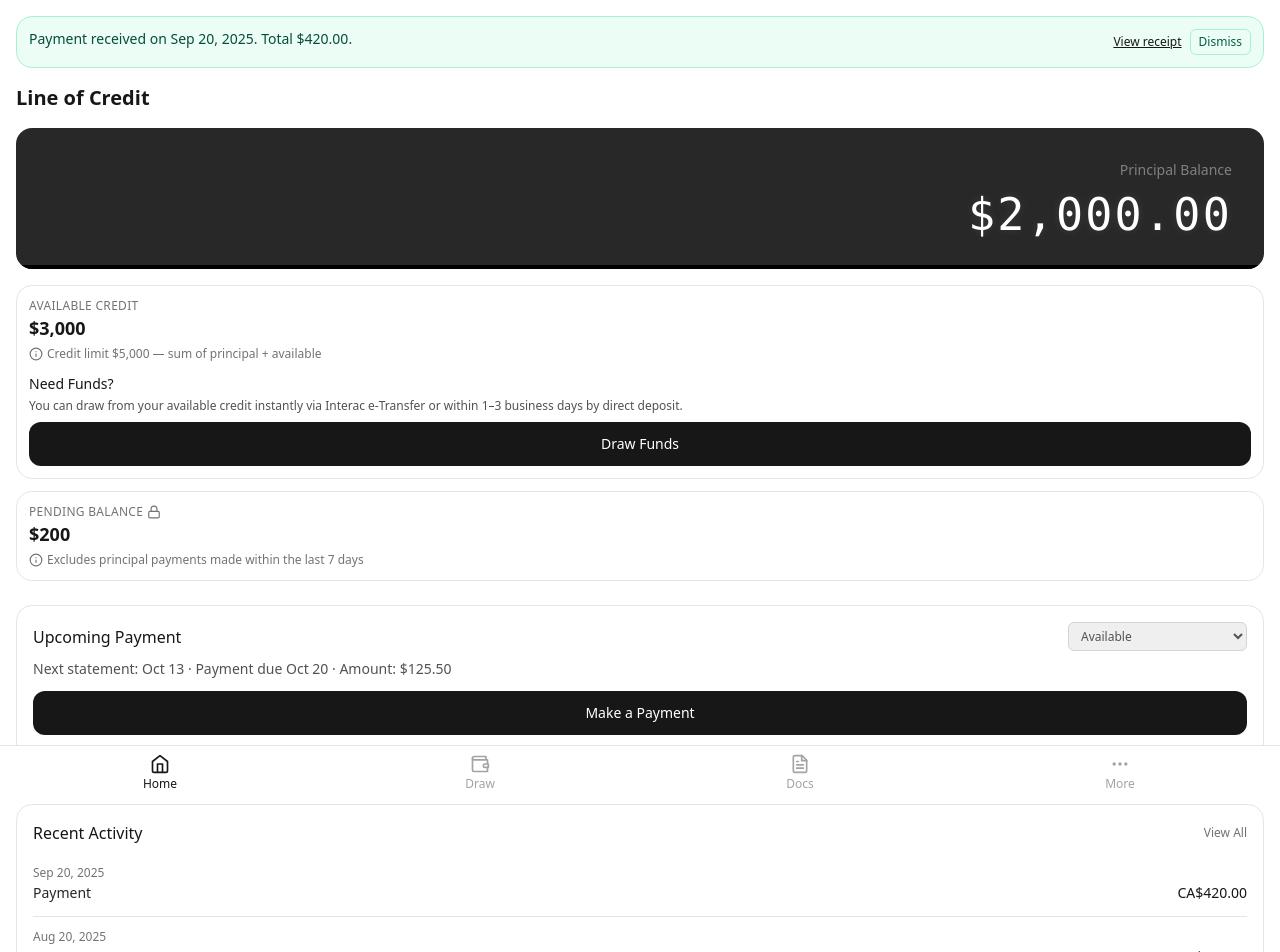
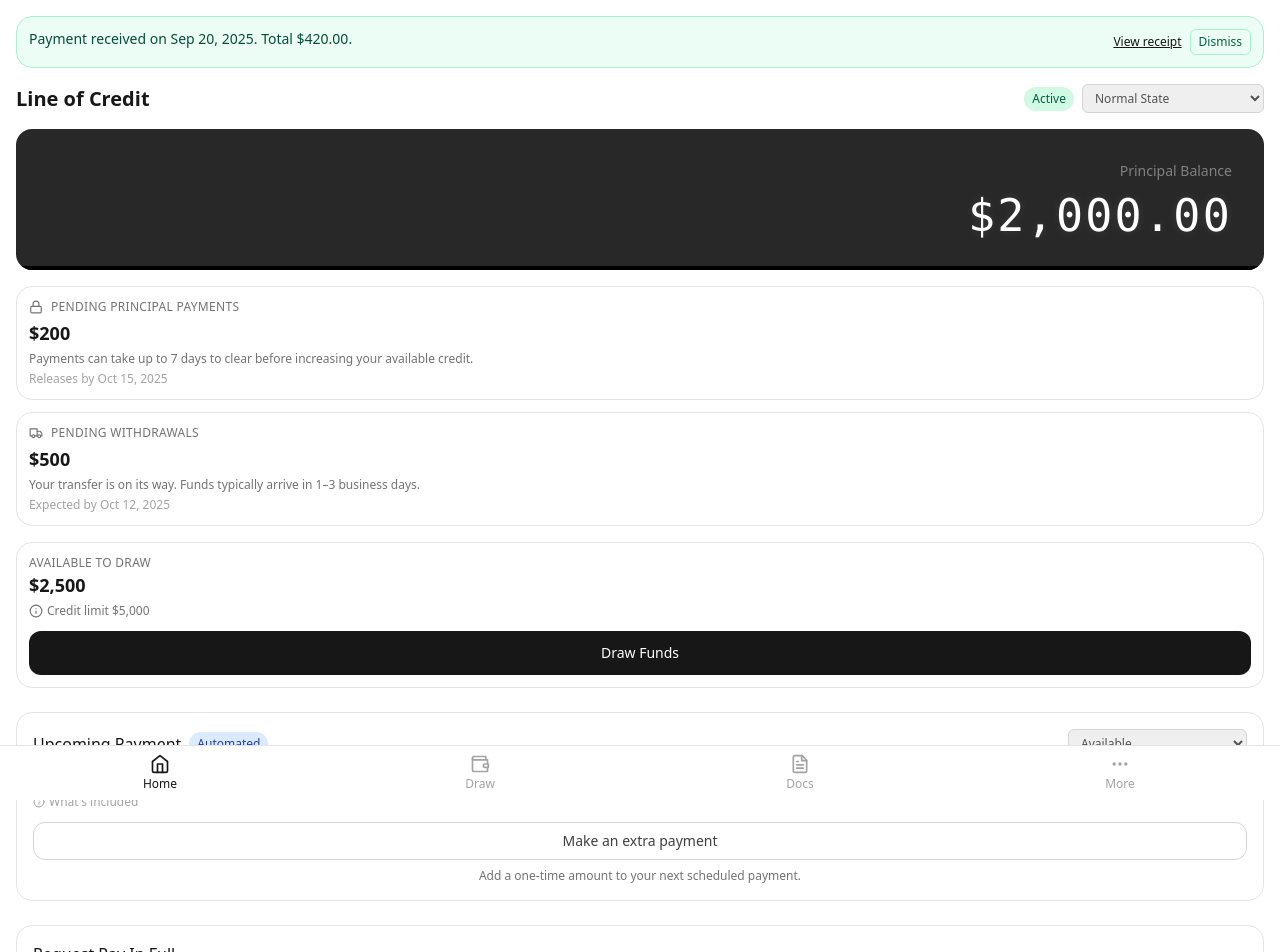
Before and after one commit to ThomasYuen-Design/TestLoan, a React (Vite) app: page / in a window 1280 px wide. Shown: the top 952 px of the page. Built offline with nearby package versions, Linux system fonts and the light colour scheme.

Commit message:
updated according to Oct06 feedback: - more intuitive top section flow

```diff
--- a/loc_customer_portal_active_member_mvp.jsx
+++ b/loc_customer_portal_active_member_mvp.jsx
@@ -1,5 +1,5 @@
 import React, { useState, useRef } from "react";
-import { Home, Wallet, FileText, MoreHorizontal, Lock, Info, Clock, X, ArrowLeft } from "lucide-react";
+import { Home, Wallet, FileText, MoreHorizontal, Lock, Info, Clock, X, ArrowLeft, Truck } from "lucide-react";
 
 /**
  * LOC — Customer Portal (Refined Upcoming + Recent Payments Logic)
@@ -223,6 +223,62 @@ export default function LocPortalApp() {
   );
 }
 
+// ---------------- Status Chip Component ----------------
+function StatusChip({ status = "active" }) {
+  return (
+    <div className="inline-flex items-center px-2 py-1 rounded-full text-xs font-medium bg-emerald-100 text-emerald-800">
+      Active
+    </div>
+  );
+}
+
+// ---------------- Pending Principal Card Component ----------------
+function PendingPrincipalCard({ amount, releaseDate }) {
+  if (amount <= 0) return null;
+
+  return (
+    <div className="rounded-2xl border border-neutral-200 p-3">
+      <div className="flex items-center gap-2 mb-1">
+        <Lock className="h-3.5 w-3.5 text-neutral-500" />
+        <div className="text-xs uppercase tracking-wide text-neutral-500">Pending principal payments</div>
+      </div>
+      <div className="text-lg font-semibold">${amount.toLocaleString()}</div>
+      <div className="mt-1 text-xs text-neutral-500">
+        Payments can take up to 7 days to clear before increasing your available credit.
+      </div>
+      {releaseDate && (
+        <div className="mt-1 text-xs text-neutral-400">
+          Releases by {releaseDate}
+        </div>
+      )}
+    </div>
+  );
+}
+
+// ---------------- Pending Withdrawal Card Component ----------------
+function PendingWithdrawalCard({ amount, eta }) {
+  if (amount <= 0) return null;
+
+  return (
+    <div className="rounded-2xl border border-neutral-200 p-3">
+      <div className="flex items-center gap-2 mb-1">
+        <Truck className="h-3.5 w-3.5 text-neutral-500" />
+        <div className="text-xs uppercase tracking-wide text-neutral-500">Pending withdrawals</div>
+      </div>
+      <div className="text-lg font-semibold">${amount.toLocaleString()}</div>
+      <div className="mt-1 text-xs text-neutral-500">
+        Your transfer is on its way. Funds typically arrive in 1–3 business days.
+      </div>
+      {eta && (
+        <div className="mt-1 text-xs text-neutral-400">
+          Expected by {eta}
+        </div>
+      )}
+    </div>
+  );
+}
+
+
 // ---------------- Home ----------------
 function HomePage({ onNavigatePayments, onNavigateDraw, pendingDraws, totalDrawnAmount }) {
   // STATE: Upcoming payment states: 'pending' | 'available' | 'adjusted' | 'payoff_scheduled'
@@ -233,9 +289,17 @@ function HomePage({ onNavigatePayments, onNavigateDraw, pendingDraws, totalDrawn
   const [selectedTxn, setSelectedTxn] = useState(null);
   const [showExtraPrincipal, setShowExtraPrincipal] = useState(false);
   const [showPayInFull, setShowPayInFull] = useState(false);
+  const [showPaymentDetails, setShowPaymentDetails] = useState(false);
 
   // Ref for scrolling to Upcoming Payment section
   const upcomingPaymentRef = useRef(null);
+
+  // Account status and pending data - with edge state controls
+  const [pendingPrincipalTotal, setPendingPrincipalTotal] = useState(200);
+  const [pendingPrincipalReleaseDate, setPendingPrincipalReleaseDate] = useState("Oct 15, 2025");
+  const [pendingWithdrawalTotal, setPendingWithdrawalTotal] = useState(500);
+  const [pendingWithdrawalEta, setPendingWithdrawalEta] = useState("Oct 12, 2025");
+  const [principalBalance, setPrincipalBalance] = useState(2000);
 
   // Recent activity preview (3–4 items). Amount sign: payments positive, draws negative.
   const recentActivity = [
@@ -247,8 +311,10 @@ function HomePage({ onNavigatePayments, onNavigateDraw, pendingDraws, totalDrawn
 
   const formatMoney = (n) => new Intl.NumberFormat(undefined, { style: "currency", currency: "CAD" }).format(n);
 
-  // Calculate available credit after deducting pending draws
-  const availableCredit = 3000 - totalDrawnAmount;
+  // Calculate available credit after deducting principal balance and pending withdrawals
+  // Note: Pending principal payments don't affect available credit until they clear (7-day rule)
+  const creditLimit = 5000;
+  const availableCredit = creditLimit - principalBalance - pendingWithdrawalTotal;
 
   // Combine recent activity with pending draws
   const combinedActivity = [...pendingDraws, ...recentActivity].slice(0, 4);
@@ -294,7 +360,29 @@ function HomePage({ onNavigatePayments, onNavigateDraw, pendingDraws, totalDrawn
         </div>
       )}
 
-      <h1 className="text-xl font-semibold mb-4">Line of Credit</h1>
+      <div className="flex items-center justify-between mb-4">
+        <h1 className="text-xl font-semibold">Line of Credit</h1>
+        <div className="flex items-center gap-2">
+          <StatusChip />
+          {/* Edge state controls for demo */}
+          <select
+            className="text-xs border border-neutral-300 rounded-md px-2 py-1 text-neutral-600"
+            value={`${pendingPrincipalTotal}-${pendingWithdrawalTotal}-${principalBalance}`}
+            onChange={(e) => {
+              const [principal, withdrawal, balance] = e.target.value.split('-');
+              setPendingPrincipalTotal(parseInt(principal));
+              setPendingWithdrawalTotal(parseInt(withdrawal));
+              setPrincipalBalance(parseInt(balance));
+            }}
+          >
+            <option value="200-500-2000">Normal State</option>
+            <option value="200-0-2000">Payment Pending Only</option>
+            <option value="0-500-2000">Withdrawal Pending Only</option>
+            <option value="0-0-2000">No Pending</option>
+            <option value="0-0-0">$0 Principal</option>
+          </select>
+        </div>
+      </div>
 
       {/* Principal Balance - Full Width Display */}
       <div className="w-full bg-[#282828] rounded-2xl p-8 mb-4 relative overflow-hidden">
@@ -307,64 +395,56 @@ function HomePage({ onNavigatePayments, onNavigateDraw, pendingDraws, totalDrawn
             lineHeight: '1',
             fontSize: '45px'
           }}>
-            $2,000.00
+            ${principalBalance.toLocaleString()}.00
           </div>
         </div>
         {/* Bottom border to match image */}
         <div className="absolute bottom-0 left-0 right-0 h-1 bg-black"></div>
       </div>
 
-      {/* Other Balance Tiles */}
-      <div className="space-y-3">
+      {/* Pending Items Section */}
+      <div className="space-y-3 mb-4">
+        <PendingPrincipalCard
+          amount={pendingPrincipalTotal}
+          releaseDate={pendingPrincipalReleaseDate}
+        />
+        <PendingWithdrawalCard
+          amount={pendingWithdrawalTotal}
+          eta={pendingWithdrawalEta}
+        />
+      </div>
+
+      {/* Available to Draw */}
+      <div className="mb-4">
         <Tile
-          label="Available Credit"
+          label="Available to draw"
           value={`$${availableCredit.toLocaleString()}`}
-          note="Credit limit $5,000 — sum of principal + available"
+          note="Credit limit $5,000"
           action={
             <div className="mt-3">
-              <h3 className="font-medium text-sm mb-1">Need Funds?</h3>
-              <p className="text-xs text-neutral-600 mb-2">
-                You can draw from your available credit instantly via Interac e‑Transfer or within 1–3 business days by direct deposit.
-              </p>
               <ActionButton label="Draw Funds" onClick={onNavigateDraw} />
             </div>
           }
         />
-        <Tile
-          label={<span className="inline-flex items-center gap-1">Pending Balance<Lock className="h-3.5 w-3.5" /></span>}
-          value="$200"
-          note="Excludes principal payments made within the last 7 days"
+      </div>
+
+      {/* Upcoming Payment - Hide when principal balance is $0 */}
+      {principalBalance > 0 && (
+        <div ref={upcomingPaymentRef}>
+          <UpcomingPaymentSection
+            paymentState={paymentState}
+            setPaymentState={setPaymentState}
+            onExtraPrincipal={() => setShowExtraPrincipal(true)}
+            onShowPaymentDetails={() => setShowPaymentDetails(true)}
           />
         </div>
-
-      {/* Upcoming Payment */}
-      <div ref={upcomingPaymentRef}>
-        <UpcomingPaymentSection paymentState={paymentState} setPaymentState={setPaymentState} />
-      </div>
-
-      {/* Recent Activity */}
-      <RecentPaymentsSection payments={combinedActivity} onNavigatePayments={onNavigatePayments} onSelect={(p) => { setSelectedTxn(p); setShowReceiptModal(true); }} />
-
-      {/* Make Additional Principal Payment (compact) - Hidden when payoff is scheduled */}
-      {paymentState !== "payoff_scheduled" && (
-        <button
-          onClick={() => setShowExtraPrincipal(true)}
-          className="mt-6 w-full rounded-2xl border border-neutral-200 p-4 text-left hover:bg-neutral-50"
-        >
-          <div className="flex items-center justify-between">
-            <div>
-              <h2 className="font-medium">Make additional principal payment</h2>
-              <p className="text-xs text-neutral-600">Add a one-time amount to your next scheduled payment.</p>
-            </div>
-            <span className="text-sm text-neutral-500">Add →</span>
-          </div>
-        </button>
       )}
 
-      {/* Pay In Full (compact) */}
+      {/* Request Pay In Full - Standalone Button */}
+      {principalBalance > 0 && (
         <button
           onClick={() => setShowPayInFull(true)}
-        className="mt-3 w-full rounded-2xl border border-neutral-200 p-4 text-left hover:bg-neutral-50"
+          className="mt-6 w-full rounded-2xl border border-neutral-200 p-4 text-left hover:bg-neutral-50"
         >
           <div className="flex items-center justify-between">
             <div>
@@ -374,14 +454,22 @@ function HomePage({ onNavigatePayments, onNavigateDraw, pendingDraws, totalDrawn
             <span className="text-sm text-neutral-500">Pay off →</span>
           </div>
         </button>
+      )}
+
+      {/* Recent Activity */}
+      <RecentPaymentsSection payments={combinedActivity} onNavigatePayments={onNavigatePayments} onSelect={(p) => { setSelectedTxn(p); setShowReceiptModal(true); }} />
 
       {/* Modal: Extra Principal Form */}
       {showExtraPrincipal && (
-        <Modal title="Add extra principal" onClose={() => setShowExtraPrincipal(false)}>
+        <Modal
+          title={paymentState === "adjusted" ? "Edit extra payment" : "Add extra principal"}
+          onClose={() => setShowExtraPrincipal(false)}
+        >
           <ExtraPrincipalForm
-            principalBalance={2000}
+            principalBalance={principalBalance}
             nextMinimumDate="Oct 20, 2025"
             statementDate="Oct 13, 2025"
+            isEditing={paymentState === "adjusted"}
             onPaymentSubmitted={(amount) => {
               setPaymentState("adjusted");
               setShowExtraPrincipal(false);
@@ -442,16 +530,50 @@ function HomePage({ onNavigatePayments, onNavigateDraw, pendingDraws, totalDrawn
           </div>
         </Modal>
       )}
+
+      {/* Payment Details Modal */}
+      {showPaymentDetails && (
+        <Modal onClose={() => setShowPaymentDetails(false)} title="Upcoming Payment Details">
+          <div className="space-y-2 text-sm">
+            <div className="flex items-center justify-between"><span>Due Date</span><span>Oct 20, 2025</span></div>
+            <div className="flex items-center justify-between"><span>Statement Period</span><span>Sep 29 – Oct 13, 2025</span></div>
+            <div className="flex items-center justify-between"><span>Total Amount</span><span>{paymentState === "adjusted" ? "$175.50" : paymentState === "payoff_scheduled" ? "$2,340.50" : "$125.50"}</span></div>
+            <div className="flex items-center justify-between"><span>Principal</span><span>{paymentState === "payoff_scheduled" ? "$2,000.00" : "$50.00"}</span></div>
+            <div className="flex items-center justify-between"><span>Interest</span><span>$75.50</span></div>
+            <div className="flex items-center justify-between"><span>Fees</span><span>$15.00</span></div>
+            <div className="flex items-center justify-between"><span>Payment Method</span><span>Automated (PAD)</span></div>
+            {paymentState === "adjusted" && (
+              <div className="flex items-center justify-between"><span>Extra Principal</span><span>$50.00</span></div>
+            )}
+            {paymentState === "payoff_scheduled" && (
+              <div className="flex items-center justify-between"><span>Payoff Type</span><span>Full Payoff</span></div>
+            )}
+          </div>
+          <div className="mt-4 flex items-center justify-end gap-2">
+            <button className="rounded-md border border-neutral-300 px-3 py-2 text-sm" onClick={() => setShowPaymentDetails(false)}>Close</button>
+          </div>
+        </Modal>
+      )}
     </div>
   );
 }
 
 // ---------------- Upcoming Payment ----------------
-function UpcomingPaymentSection({ paymentState, setPaymentState }) {
+function UpcomingPaymentSection({ paymentState, setPaymentState, onExtraPrincipal, onShowPaymentDetails }) {
+  // Get the appropriate button text based on payment state
+  const getButtonText = () => {
+    return paymentState === "adjusted" ? "Edit extra payment" : "Make an extra payment";
+  };
+
   return (
     <div className="mt-6 rounded-2xl border border-neutral-200 p-4">
       <div className="flex items-center justify-between mb-2">
+        <div className="flex items-center gap-2">
           <h2 className="font-medium">Upcoming Payment</h2>
+          <span className="inline-flex items-center px-2 py-1 rounded-full text-xs font-medium bg-blue-100 text-blue-800">
+            Automated
+          </span>
+        </div>
         {/* DEV test control to simulate states */}
         <select
           className="text-xs border border-neutral-300 rounded-md px-2 py-1 text-neutral-600"
@@ -477,42 +599,75 @@ function UpcomingPaymentSection({ paymentState, setPaymentState }) {
 
       {paymentState === "available" && (
         <div>
-          <p className="text-sm text-neutral-600 mb-3">
-            Next statement: Oct 13 · Payment due Oct 20 · Amount: <span className="font-medium">$125.50</span>
-          </p>
-          <div className="grid grid-cols-1 gap-3">
-            <ActionButton label="Make a Payment" />
+          <div className="mb-2">
+            <p className="text-sm font-medium">Due Oct 20 · Amount $125.50</p>
           </div>
-          <p className="mt-3 text-xs text-neutral-500 flex items-center gap-1">
-            <Info className="h-3 w-3" /> Amount includes standard minimum principal, interest, and fees.
+          <div className="flex items-center gap-1 mb-3">
+            <button
+              onClick={onShowPaymentDetails}
+              className="flex items-center gap-1 text-xs text-neutral-400 hover:text-neutral-600"
+            >
+              <Info className="h-3 w-3" />
+              <span>What's included</span>
+            </button>
+          </div>
+          <button
+            onClick={onExtraPrincipal}
+            className="w-full rounded-xl border border-neutral-300 py-2 text-sm font-medium text-neutral-700 hover:bg-neutral-50"
+          >
+            {getButtonText()}
+          </button>
+          <p className="mt-2 text-xs text-neutral-500 text-center">
+            Add a one-time amount to your next scheduled payment.
           </p>
         </div>
       )}
 
       {paymentState === "adjusted" && (
         <div>
-          <p className="text-sm text-neutral-600 mb-2">
-            Next statement: Oct 13 · Payment due Oct 20 · Total: <span className="font-medium">$175.50</span>
-          </p>
+          <div className="mb-2">
+            <p className="text-sm font-medium">Due Oct 20 · Amount $175.50</p>
+          </div>
           <div className="rounded-xl bg-emerald-50 border border-emerald-200 p-3 mb-3">
             <p className="text-xs text-emerald-800">Includes your additional principal payment of <span className="font-medium">$50.00</span>.</p>
           </div>
-          <div className="grid grid-cols-1 gap-3">
-            <ActionButton label="Make Payment" />
+          <div className="flex items-center gap-1 mb-3">
+            <button
+              onClick={onShowPaymentDetails}
+              className="flex items-center gap-1 text-xs text-neutral-400 hover:text-neutral-600"
+            >
+              <Info className="h-3 w-3" />
+              <span>What's included</span>
+            </button>
           </div>
+          <button
+            onClick={onExtraPrincipal}
+            className="w-full rounded-xl border border-neutral-300 py-2 text-sm font-medium text-neutral-700 hover:bg-neutral-50"
+          >
+            {getButtonText()}
+          </button>
+          <p className="mt-2 text-xs text-neutral-500 text-center">
+            Add a one-time amount to your next scheduled payment.
+          </p>
         </div>
       )}
 
       {paymentState === "payoff_scheduled" && (
         <div>
-          <p className="text-sm text-neutral-600 mb-2">
-            Next statement: Oct 13 · Payment due Oct 20 · Total: <span className="font-medium">$2,340.50</span>
-          </p>
+          <div className="mb-2">
+            <p className="text-sm font-medium">Due Oct 20 · Amount $2,340.50</p>
+          </div>
           <div className="rounded-xl bg-emerald-50 border border-emerald-200 p-3 mb-3">
             <p className="text-xs text-emerald-800">Your Line of Credit will be paid in full on your next scheduled payment date. This includes the full principal balance plus accrued interest and fees.</p>
           </div>
-          <div className="grid grid-cols-1 gap-3">
-            <ActionButton label="Make Full Payment" />
+          <div className="flex items-center gap-1">
+            <button
+              onClick={onShowPaymentDetails}
+              className="flex items-center gap-1 text-xs text-neutral-400 hover:text-neutral-600"
+            >
+              <Info className="h-3 w-3" />
+              <span>What's included</span>
+            </button>
           </div>
         </div>
       )}
@@ -1153,7 +1308,7 @@ function StatementToggle() {
   );
 }
 
-function ExtraPrincipalForm({ principalBalance, nextMinimumDate, statementDate, onPaymentSubmitted }) {
+function ExtraPrincipalForm({ principalBalance, nextMinimumDate, statementDate, onPaymentSubmitted, isEditing = false }) {
   const [amount, setAmount] = useState("");
   const [statementIssued, setStatementIssued] = useState(false); // simulate API: toggled for demo
   const [submitted, setSubmitted] = useState(false);
@@ -1215,11 +1370,11 @@ function ExtraPrincipalForm({ principalBalance, nextMinimumDate, statementDate,
       <p className="text-xs text-neutral-600">{appliesText}</p>
       {error && <p className="text-xs text-red-600">{error}</p>}
       <button disabled={!valid} className={`w-full rounded-xl py-3 text-sm font-medium text-white ${valid ? 'bg-neutral-900' : 'bg-neutral-300 cursor-not-allowed'}`}>
-        Add to next payment
+        {isEditing ? 'Update extra payment' : 'Add to next payment'}
       </button>
       {submitted && (
         <div className="rounded-md border border-emerald-200 bg-emerald-50 p-3 text-sm text-emerald-900">
-          Extra principal of <strong>${parsed.toFixed(2)}</strong> scheduled. {appliesText}
+          {isEditing ? 'Extra payment updated to' : 'Extra principal of'} <strong>${parsed.toFixed(2)}</strong> {isEditing ? 'scheduled.' : 'scheduled.'} {appliesText}
         </div>
       )}
 
```
Lines whose indentation alone changed are shown as unchanged.
